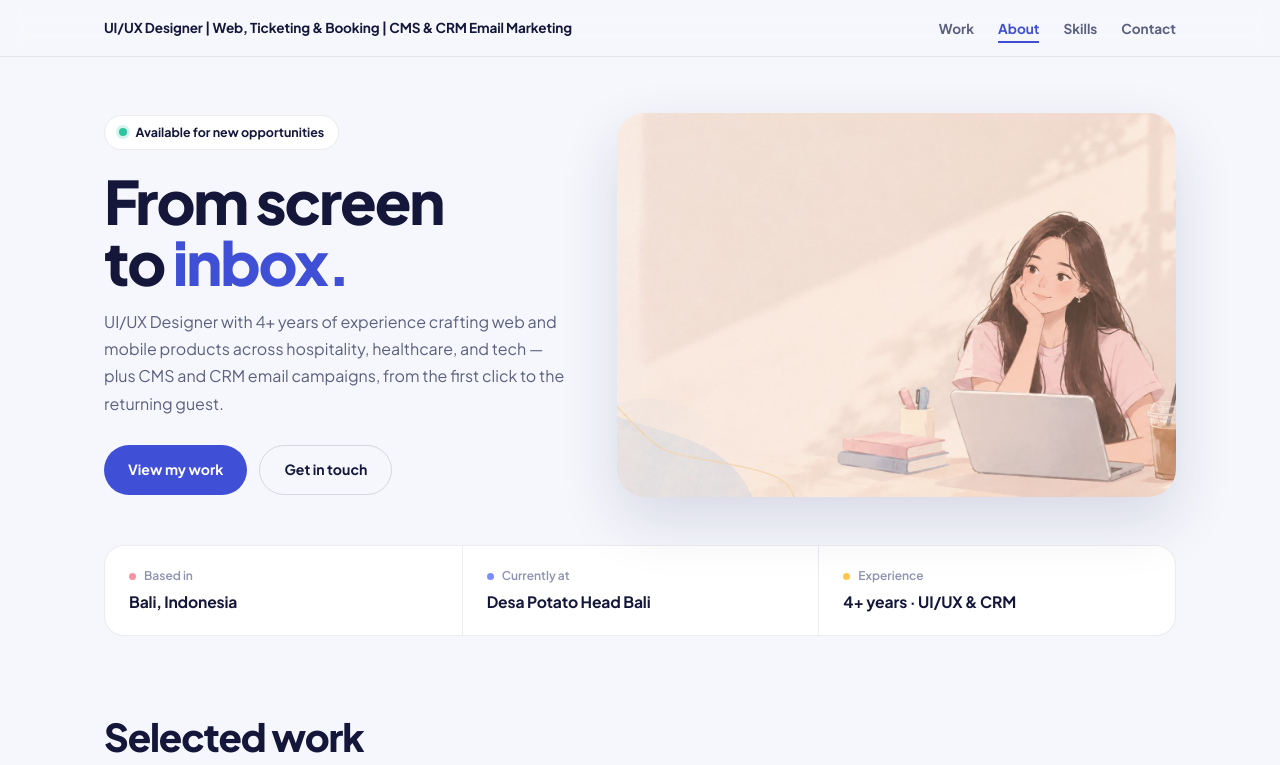
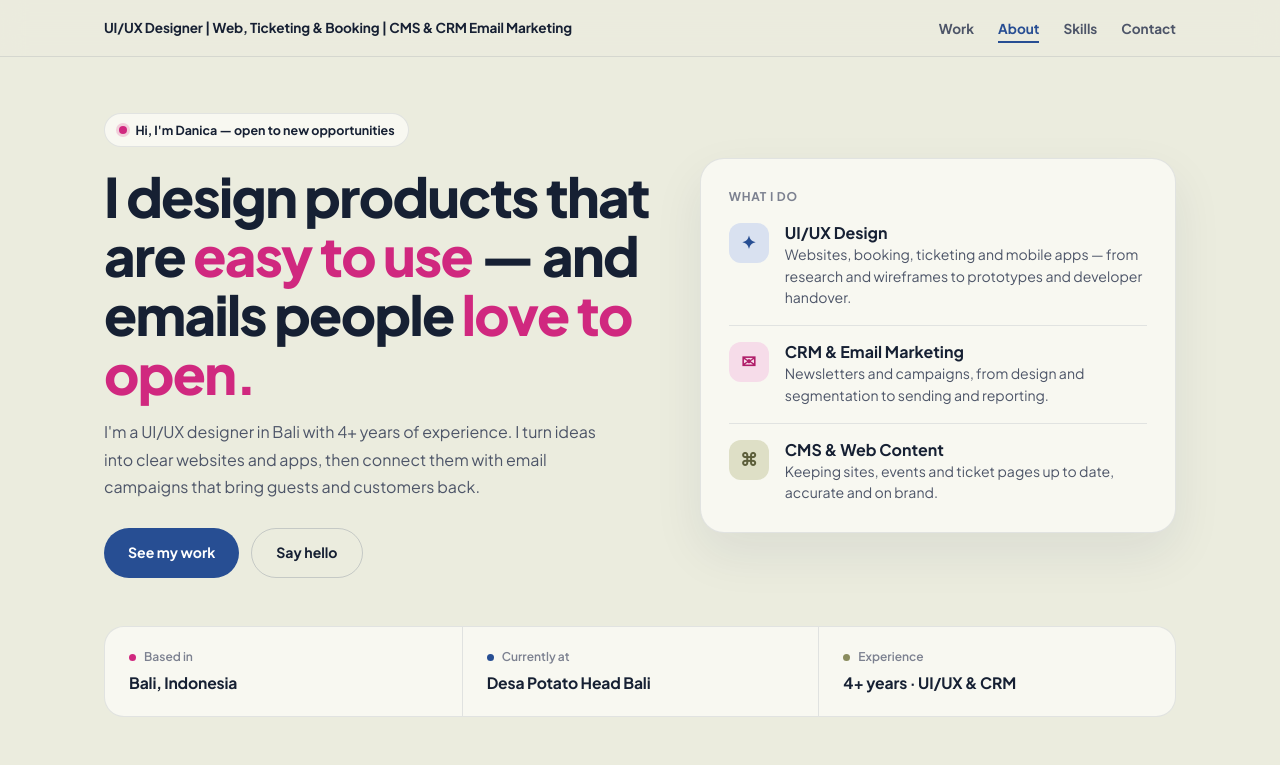
Before and after one commit to danica03/portfoliodanica, a plain HTML site: page index.html in a window 1280 px wide. Shown: the top 765 px of the page. Drawn offline with Linux system fonts and the light colour scheme.

Commit message:
Remove hero image; new palette (EBECDE, D0287F, 274E93); friendlier opening text with What I do card
Co-Authored-By: Claude Sonnet 5.5 <noreply@anthropic.com>
Claude-Session: https://claude.ai/code/session_01L6jddHEZiMt34huMNJU8A3

```diff
--- a/index.html
+++ b/index.html
@@ -10,28 +10,28 @@
 <style>
 *, *::before, *::after { box-sizing: border-box; margin: 0; padding: 0; }
 :root {
-  --bg:         #F6F7FC;
-  --bg2:        #EEF0FA;
-  --bg3:        #E3E6F5;
-  --surface:    #FFFFFF;
-  --ink:        #14173A;
-  --border:     rgba(20,23,58,0.08);
-  --border-md:  rgba(20,23,58,0.14);
-  --text:       #14173A;
-  --text-muted: #5B607E;
-  --text-dim:   #8D92B0;
-  --pink:       #FF8FA3;
-  --pink-soft:  #FFE8EC;
-  --pink-mid:   #D63A60;
-  --blue:       #7C8CFF;
-  --blue-soft:  #E9ECFF;
-  --blue-mid:   #3F4FD6;
-  --yellow:     #FFC84A;
-  --yellow-soft:#FFF4D6;
-  --yellow-mid: #9A6B00;
-  --mint:       #2EC4A0;
-  --primary:    #3F4FD6;
-  --primary-dk: #2F3DB8;
+  --bg:         #EBECDE;
+  --bg2:        #E2E3D1;
+  --bg3:        #D8D9C4;
+  --surface:    #F8F8F1;
+  --ink:        #162B52;
+  --border:     rgba(22,43,82,0.10);
+  --border-md:  rgba(22,43,82,0.18);
+  --text:       #162033;
+  --text-muted: #4D5568;
+  --text-dim:   #7C8190;
+  --pink:       #D0287F;
+  --pink-soft:  #F6DCE9;
+  --pink-mid:   #B01E69;
+  --blue:       #274E93;
+  --blue-soft:  #D9E1F0;
+  --blue-mid:   #274E93;
+  --yellow:     #8A8C5E;
+  --yellow-soft:#DEDFC6;
+  --yellow-mid: #5C5E3A;
+  --mint:       #D0287F;
+  --primary:    #274E93;
+  --primary-dk: #1D3C74;
   --font-serif: 'Plus Jakarta Sans', system-ui, sans-serif;
   --font-sans:  'Plus Jakarta Sans', system-ui, sans-serif;
 }
@@ -41,7 +41,7 @@ body { background: var(--bg); color: var(--text); font-family: var(--font-sans);
 section { padding: 4.5rem 0; }
 
 /* ── NAV ── */
-nav { position: sticky; top: 0; z-index: 100; background: rgba(246,247,252,.88); backdrop-filter: blur(12px); -webkit-backdrop-filter: blur(12px); border-bottom: 1px solid var(--border); }
+nav { position: sticky; top: 0; z-index: 100; background: rgba(235,236,222,.9); backdrop-filter: blur(12px); -webkit-backdrop-filter: blur(12px); border-bottom: 1px solid var(--border); }
 .nav-inner { max-width: 1120px; margin: 0 auto; padding: .9rem 24px; display: flex; align-items: center; justify-content: space-between; gap: 2rem; }
 .nav-name { font-size: .85rem; font-weight: 700; color: var(--text); text-decoration: none; letter-spacing: -.01em; }
 .nav-links { display: flex; gap: 1.5rem; list-style: none; align-items: center; }
@@ -53,20 +53,29 @@ nav { position: sticky; top: 0; z-index: 100; background: rgba(246,247,252,.88);
 .btn-primary, .btn-ghost { display: inline-flex; align-items: center; gap: .5rem; text-decoration: none; padding: .75rem 1.5rem; font-size: .88rem; font-weight: 700; border-radius: 100px; transition: background .2s, color .2s, border-color .2s, transform .2s; }
 .btn-primary { background: var(--primary); color: #fff; }
 .btn-primary:hover { background: var(--primary-dk); transform: translateY(-1px); }
+.btn-pink { background: var(--pink); }
+.btn-pink:hover { background: #B01E69; }
 .btn-ghost { background: transparent; color: var(--text); border: 1.5px solid var(--border-md); }
 .btn-ghost:hover { border-color: var(--text); }
 
 /* ── HERO ── */
 #hero { padding: 3.5rem 0 3rem; }
-.hero-grid { display: grid; grid-template-columns: 1fr 1.2fr; gap: 3rem; align-items: center; }
+.hero-grid { display: grid; grid-template-columns: 1.15fr 1fr; gap: 3rem; align-items: center; }
 .hero-eyebrow { display: inline-flex; align-items: center; gap: .55rem; font-size: .78rem; font-weight: 700; color: var(--text); background: var(--surface); border: 1px solid var(--border); padding: .35rem .85rem; border-radius: 100px; margin-bottom: 1.25rem; }
-.hero-eyebrow::before { content: ''; width: 8px; height: 8px; border-radius: 50%; background: var(--mint); box-shadow: 0 0 0 3px rgba(46,196,160,.2); }
-.hero-name { font-size: clamp(2.4rem, 5vw, 3.75rem); font-weight: 800; letter-spacing: -.035em; line-height: 1.02; margin-bottom: 1rem; }
-.hero-name em { font-style: normal; color: var(--primary); }
-.hero-desc { font-size: 1rem; line-height: 1.7; color: var(--text-muted); max-width: 470px; margin-bottom: 1.75rem; }
+.hero-eyebrow::before { content: ''; width: 8px; height: 8px; border-radius: 50%; background: var(--mint); box-shadow: 0 0 0 3px rgba(208,40,127,.2); }
+.hero-name { font-size: clamp(2.2rem, 4.4vw, 3.4rem); font-weight: 800; letter-spacing: -.03em; line-height: 1.08; margin-bottom: 1rem; }
+.hero-name em { font-style: normal; color: var(--pink); }
+.hero-desc { font-size: 1rem; line-height: 1.7; color: var(--text-muted); max-width: 520px; margin-bottom: 1.75rem; }
 .hero-cta { display: flex; flex-wrap: wrap; gap: .75rem; }
-.hero-img { border-radius: 28px; overflow: hidden; background: #F8E8DF; aspect-ratio: 16 / 11; box-shadow: 0 24px 60px rgba(30,35,90,.14); }
-.hero-img img { width: 100%; height: 100%; object-fit: cover; object-position: 78% 50%; display: block; }
+.hero-card { background: var(--surface); border: 1px solid var(--border); border-radius: 24px; padding: 1.75rem; box-shadow: 0 20px 50px rgba(22,43,82,.08); }
+.hero-card-title { font-size: .75rem; font-weight: 700; letter-spacing: .06em; text-transform: uppercase; color: var(--text-dim); margin-bottom: 1rem; }
+.skill-row { display: flex; gap: 1rem; padding: 1rem 0; border-top: 1px solid var(--border); }
+.skill-row:first-of-type { border-top: 0; padding-top: 0; }
+.skill-row:last-child { padding-bottom: 0; }
+.skill-ic { flex: none; width: 40px; height: 40px; border-radius: 12px; display: grid; place-items: center; font-size: 1.1rem; font-weight: 800; }
+.skill-ic.p { background: var(--pink-soft); color: var(--pink-mid); } .skill-ic.b { background: var(--blue-soft); color: var(--blue); } .skill-ic.y { background: var(--yellow-soft); color: var(--yellow-mid); }
+.skill-row h3 { font-size: 1rem; font-weight: 700; line-height: 1.3; }
+.skill-row p { font-size: .88rem; color: var(--text-muted); line-height: 1.55; }
 
 /* ── FACTS STRIP ── */
 #about { padding: 0 0 4rem; }
@@ -94,7 +103,7 @@ nav { position: sticky; top: 0; z-index: 100; background: rgba(246,247,252,.88);
 .portfolio-grid { display: grid; grid-template-columns: repeat(auto-fill, minmax(290px, 1fr)); gap: 1.25rem; }
 
 .project-card { background: var(--surface); border: 1px solid var(--border); border-radius: 16px; overflow: hidden; cursor: pointer; transition: box-shadow 0.25s, transform 0.25s, border-color 0.25s; display: flex; flex-direction: column; }
-.project-card:hover { transform: translateY(-3px); box-shadow: 0 14px 34px rgba(30,35,90,0.12); border-color: var(--border-md); }
+.project-card:hover { transform: translateY(-3px); box-shadow: 0 14px 34px rgba(22,43,82,0.14); border-color: var(--border-md); }
 .card-thumb { width: 100%; aspect-ratio: 3/2; position: relative; overflow: hidden; display: flex; align-items: center; justify-content: center; }
 .card-thumb img { position: absolute; inset: 0; width: 100%; height: 100%; object-fit: cover; object-position: top; transition: transform 0.4s; }
 .project-card:hover .card-thumb img { transform: scale(1.04); }
@@ -102,9 +111,9 @@ nav { position: sticky; top: 0; z-index: 100; background: rgba(246,247,252,.88);
 .card-placeholder svg { width: 28px; height: 28px; opacity: 0.55; }
 .card-placeholder span { font-size: 0.7rem; letter-spacing: 0.06em; text-transform: uppercase; opacity: 0.6; }
 .card-tag { position: absolute; top: 10px; left: 10px; font-size: 0.65rem; font-weight: 500; letter-spacing: 0.06em; text-transform: uppercase; padding: 3px 9px; border-radius: 100px; }
-.tag-pink   { background: var(--pink-soft);   color: var(--pink-mid);   border: 1px solid rgba(255,143,163,0.5); }
-.tag-blue   { background: var(--blue-soft);   color: var(--blue-mid);   border: 1px solid rgba(124,140,255,0.5); }
-.tag-yellow { background: var(--yellow-soft); color: var(--yellow-mid); border: 1px solid rgba(255,200,74,0.6); }
+.tag-pink   { background: var(--pink-soft);   color: var(--pink-mid);   border: 1px solid rgba(208,40,127,0.35); }
+.tag-blue   { background: var(--blue-soft);   color: var(--blue-mid);   border: 1px solid rgba(39,78,147,0.35); }
+.tag-yellow { background: var(--yellow-soft); color: var(--yellow-mid); border: 1px solid rgba(138,140,94,0.5); }
 .card-pdf-badge { position: absolute; top: 10px; right: 10px; background: var(--text); color: var(--bg); font-size: 0.62rem; font-weight: 600; letter-spacing: 0.06em; text-transform: uppercase; padding: 3px 9px; border-radius: 100px; display: flex; align-items: center; gap: 4px; }
 .card-pdf-badge svg { width: 9px; height: 9px; }
 .card-body { padding: 1.1rem 1.25rem 1.35rem; flex: 1; display: flex; flex-direction: column; }
@@ -126,21 +135,21 @@ nav { position: sticky; top: 0; z-index: 100; background: rgba(246,247,252,.88);
 .skill-group-label { font-size: .75rem; font-weight: 700; letter-spacing: .05em; text-transform: uppercase; color: var(--text-dim); margin-bottom: .65rem; }
 .skill-tags { display: flex; flex-wrap: wrap; gap: .4rem; }
 .skill-tag { font-size: .82rem; font-weight: 600; padding: .25rem .8rem; border-radius: 100px; background: var(--surface); border: 1px solid var(--border-md); color: var(--text); }
-.skill-tag.s-pink { background: var(--pink-soft); border-color: rgba(255,143,163,.5); color: #9C2447; }
-.skill-tag.s-blue { background: var(--blue-soft); border-color: rgba(124,140,255,.5); color: #2D3AA8; }
-.skill-tag.s-yellow { background: var(--yellow-soft); border-color: rgba(255,200,74,.7); color: #7A5400; }
+.skill-tag.s-pink { background: var(--pink-soft); border-color: rgba(208,40,127,.35); color: #B01E69; }
+.skill-tag.s-blue { background: var(--blue-soft); border-color: rgba(39,78,147,.35); color: #274E93; }
+.skill-tag.s-yellow { background: var(--yellow-soft); border-color: rgba(138,140,94,.5); color: #5C5E3A; }
 
 /* ── CONTACT ── */
-#contact { background: var(--ink); color: #fff; text-align: center; padding: 5rem 0 2rem; }
+#contact { background: var(--primary); color: #fff; text-align: center; padding: 5rem 0 2rem; }
 .cta-title { font-size: clamp(2rem, 5vw, 3.4rem); font-weight: 800; letter-spacing: -.035em; line-height: 1.05; margin-bottom: .85rem; }
-.cta-title em { font-style: normal; color: var(--yellow); }
-.cta-sub { color: rgba(255,255,255,.7); max-width: 460px; margin: 0 auto 1.75rem; font-size: .95rem; }
-.btn-accent { display: inline-flex; background: var(--yellow); color: var(--ink); text-decoration: none; font-weight: 800; font-size: .92rem; padding: .85rem 1.8rem; border-radius: 100px; transition: transform .2s, background .2s; }
-.btn-accent:hover { background: #FFD470; transform: translateY(-1px); }
-.cta-bar { margin-top: 4rem; padding-top: 1.25rem; border-top: 1px solid rgba(255,255,255,.14); display: flex; flex-wrap: wrap; justify-content: space-between; align-items: center; gap: .75rem 1.5rem; font-size: .85rem; color: rgba(255,255,255,.6); }
+.cta-title em { font-style: normal; color: #FFB8DA; }
+.cta-sub { color: rgba(255,255,255,.82); max-width: 460px; margin: 0 auto 1.75rem; font-size: .95rem; }
+.btn-accent { display: inline-flex; background: var(--pink); color: #fff; text-decoration: none; font-weight: 800; font-size: .92rem; padding: .85rem 1.8rem; border-radius: 100px; transition: transform .2s, background .2s; }
+.btn-accent:hover { background: #E03A91; transform: translateY(-1px); }
+.cta-bar { margin-top: 4rem; padding-top: 1.25rem; border-top: 1px solid rgba(255,255,255,.2); display: flex; flex-wrap: wrap; justify-content: space-between; align-items: center; gap: .75rem 1.5rem; font-size: .85rem; color: rgba(255,255,255,.6); }
 .cta-links { display: flex; flex-wrap: wrap; gap: .4rem 1.25rem; list-style: none; }
 .cta-links a { color: rgba(255,255,255,.88); text-decoration: none; }
-.cta-links a:hover { color: var(--yellow); }
+.cta-links a:hover { color: #FFB8DA; }
 
 /* ── TYPE ── */
 .group-title, .card-title, .modal-title { font-weight: 700; letter-spacing: -0.02em; }
@@ -215,15 +224,20 @@ nav { position: sticky; top: 0; z-index: 100; background: rgba(246,247,252,.88);
 <section id="hero">
   <div class="container hero-grid">
     <div>
-      <p class="hero-eyebrow">Available for new opportunities</p>
-      <h1 class="hero-name">From screen<br>to <em>inbox.</em></h1>
-      <p class="hero-desc">UI/UX Designer with 4+ years of experience crafting web and mobile products across hospitality, healthcare, and tech — plus CMS and CRM email campaigns, from the first click to the returning guest.</p>
+      <p class="hero-eyebrow">Hi, I'm Danica — open to new opportunities</p>
+      <h1 class="hero-name">I design products that are <em>easy to use</em> — and emails people <em>love to open.</em></h1>
+      <p class="hero-desc">I'm a UI/UX designer in Bali with 4+ years of experience. I turn ideas into clear websites and apps, then connect them with email campaigns that bring guests and customers back.</p>
       <div class="hero-cta">
-        <a href="#portfolio" class="btn-primary">View my work</a>
-        <a href="mailto:danicagodelvakm@gmail.com" class="btn-ghost">Get in touch</a>
+        <a href="#portfolio" class="btn-primary">See my work</a>
+        <a href="mailto:danicagodelvakm@gmail.com" class="btn-ghost">Say hello</a>
       </div>
     </div>
-    <div class="hero-img"><img src="images/hero/hero.jpg" alt="Illustration of Danica working on a laptop, surrounded by design, email and analytics cards" fetchpriority="high" /></div>
+    <div class="hero-card">
+      <p class="hero-card-title">What I do</p>
+      <div class="skill-row"><span class="skill-ic b">✦</span><div><h3>UI/UX Design</h3><p>Websites, booking, ticketing and mobile apps — from research and wireframes to prototypes and developer handover.</p></div></div>
+      <div class="skill-row"><span class="skill-ic p">✉</span><div><h3>CRM &amp; Email Marketing</h3><p>Newsletters and campaigns, from design and segmentation to sending and reporting.</p></div></div>
+      <div class="skill-row"><span class="skill-ic y">⌘</span><div><h3>CMS &amp; Web Content</h3><p>Keeping sites, events and ticket pages up to date, accurate and on brand.</p></div></div>
+    </div>
   </div>
 </section>
 
@@ -806,8 +820,8 @@ const projects = [
   },
 ];
 
-const thumbBg   = { pink: '#FFE8EC', blue: '#E9ECFF', yellow: '#FFF4D6' };
-const thumbIcon = { pink: '#FF8FA3', blue: '#7C8CFF', yellow: '#FFC84A' };
+const thumbBg   = { pink: '#F6DCE9', blue: '#D9E1F0', yellow: '#DEDFC6' };
+const thumbIcon = { pink: '#D0287F', blue: '#274E93', yellow: '#8A8C5E' };
 
 const groupOrder = ["Potato Head UI/UX Design", "Potato Head Newsletter", "Nadi Health", "Ever", "Others"];
 const root = document.getElementById('portfolioGrid');
```
Also changed, not shown: images/hero/hero.jpg (deleted).
